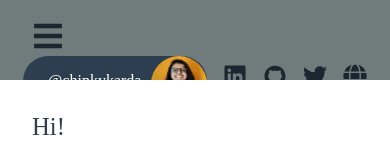
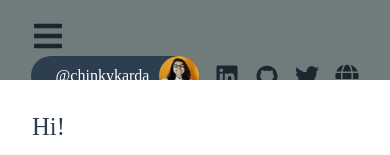
Before and after one commit to chinkykarda/chinkykarda.github.io, a React (Create React App) app: page / in a window 390 px wide. Shown: the top 155 px of the page. Built offline with nearby package versions, Linux system fonts and the light colour scheme.

Commit message:
fixed navbar

```diff
--- a/src/AllComponents/NavbarComponent/Navbar.css
+++ b/src/AllComponents/NavbarComponent/Navbar.css
@@ -113,3 +113,25 @@ span {
     width: 3.5rem;
     border-radius: 50%;
 }
+
+@media screen and (max-width: 600px) {
+    .chip {
+        display: inline-block;
+        padding: 0 25px;
+        height: 40px;
+        font-size: 16px;
+        line-height: 40px;
+        border-radius: 25px;
+        background-color: #2C3E50;
+        color: white;
+    }
+
+    .chip img {
+        float: right;
+        margin: 0 -25px 0 10px;
+        height: 40px;
+        width: 40px;
+        border-radius: 50%;
+    }
+
+}
```
